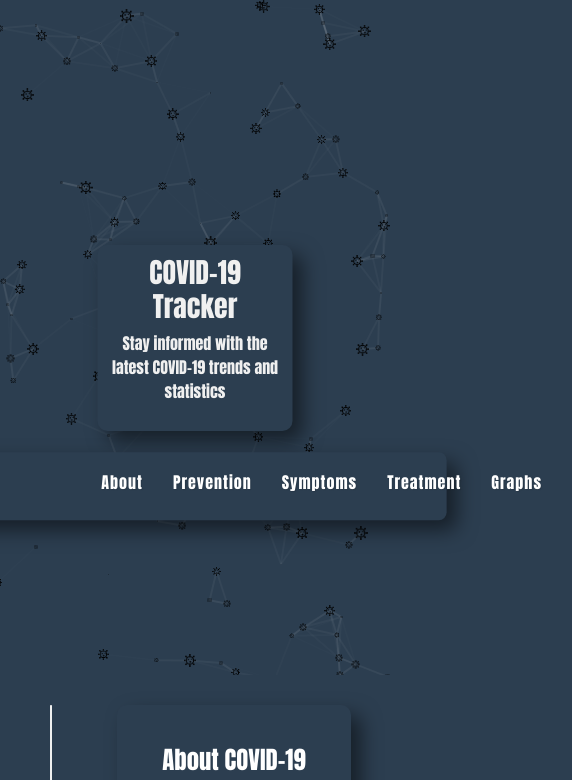
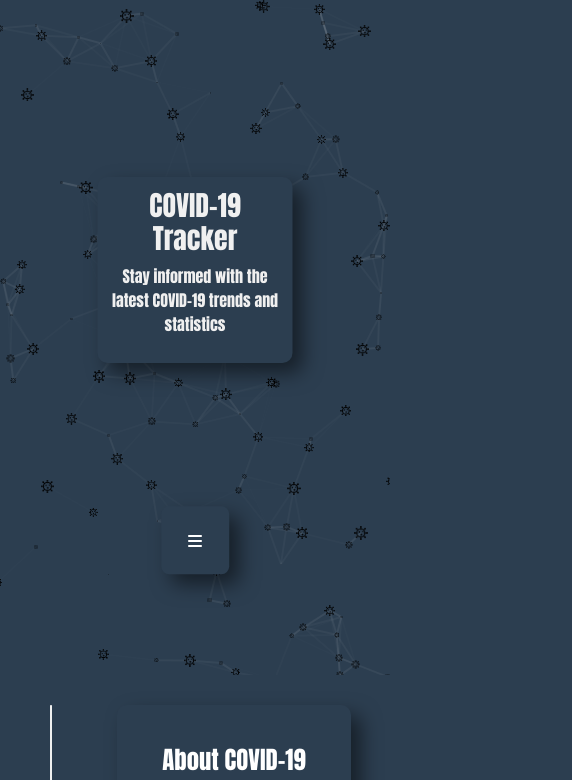
Before and after one commit to VV018/COVID19-Tracker, a plain HTML site: page index.html in a window 390 px wide. Shown: the top 780 px of the page, 572 px wide, since content can reach past the window. Drawn offline with nearby package versions, Linux system fonts and the light colour scheme; no server answers; a script that the page names is missing.

Commit message:
Made stuff responsive

```diff
--- a/app.js
+++ b/app.js
@@ -342,3 +342,12 @@ window.addEventListener("scroll", () => {
 scrollToTopButton.addEventListener("click", () => {
   window.scrollTo({ top: 0, behavior: "smooth" });
 });
+
+document.querySelector(".nav-mobile").addEventListener("click", function () {
+  const navLinks = document.querySelector(".nav-links");
+  if (navLinks.style.display === "none" || navLinks.style.display === "") {
+    navLinks.style.display = "block";
+  } else {
+    navLinks.style.display = "none";
+  }
+});
--- a/index.html
+++ b/index.html
@@ -5,7 +5,8 @@
   <meta charset="UTF-8">
   <meta name="viewport" content="width=device-width, initial-scale=1.0">
   <title>COVID-19 Tracker</title>
-  <link href="https://cdn.jsdelivr.net/npm/bootstrap@5.2.2/dist/css/bootstrap.min.css" rel="stylesheet" integrity="sha384-Zenh87qX5JnK2Jl0vWa8Ck2rdkQ2Bzep5IDxbcnCeuOxjzrPF/et3URy9Bv1WTRi" crossorigin="anonymous">
+  <link href="https://cdn.jsdelivr.net/npm/bootstrap@5.2.2/dist/css/bootstrap.min.css" rel="stylesheet"
+    integrity="sha384-Zenh87qX5JnK2Jl0vWa8Ck2rdkQ2Bzep5IDxbcnCeuOxjzrPF/et3URy9Bv1WTRi" crossorigin="anonymous">
   <link rel="stylesheet" href="styles.css">
   <script src="https://cdn.jsdelivr.net/npm/chart.js"></script>
   <link href="fontawesome-free-6.4.0-web/css/all.min.css" rel="stylesheet">
@@ -36,6 +37,9 @@
           <li><a href="#treatment">Treatment</a></li>
           <li><a href="#select">Graphs</a></li>
         </ul>
+        <div class="nav-mobile">
+          <i class="fas fa-bars"></i>
+        </div>
       </nav>
     </div>
   </header>
@@ -48,7 +52,10 @@
         </div>
         <div class="card-content">
           <h2>About COVID-19</h2>
-          <p>COVID-19 is a viral respiratory illness caused by the novel coronavirus SARS-CoV-2. Since its emergence in late 2019, the pandemic has had significant impacts on global health, economies, and daily life. This section provides information on prevention strategies, common symptoms, and treatment options for COVID-19. Select a state to view graphs and data related to the pandemic in your area.</p>
+          <p>COVID-19 is a viral respiratory illness caused by the novel coronavirus SARS-CoV-2. Since its emergence in
+            late 2019, the pandemic has had significant impacts on global health, economies, and daily life. This
+            section provides information on prevention strategies, common symptoms, and treatment options for COVID-19.
+            Select a state to view graphs and data related to the pandemic in your area.</p>
         </div>
       </div>
     </section>
@@ -76,7 +83,8 @@
         </div>
         <div class="card-content">
           <h2>Symptoms</h2>
-          <p>COVID-19 symptoms can range from mild to severe and typically appear 2-14 days after exposure to the virus. Common symptoms include: </p>
+          <p>COVID-19 symptoms can range from mild to severe and typically appear 2-14 days after exposure to the virus.
+            Common symptoms include: </p>
           <ul>
             <li>Fever or chills</li>
             <li>Cough</li>
@@ -90,7 +98,8 @@
             <li>Nausea or vomiting</li>
             <li>Diarrhea</li>
           </ul>
-            <p>It is crucial to seek medical attention if you are experiencing persistent chest pain, confusion, inability to wake or stay awake, or bluish lips or face.</p>
+          <p>It is crucial to seek medical attention if you are experiencing persistent chest pain, confusion, inability
+            to wake or stay awake, or bluish lips or face.</p>
         </div>
       </div>
     </section>
@@ -101,7 +110,11 @@
         </div>
         <div class="card-content">
           <h2>Treatment</h2>
-          <p>There is no specific antiviral treatment for COVID-19. For mild cases, individuals can often manage symptoms at home with rest, hydration, and over-the-counter medications. In more severe cases, hospitalization may be necessary to provide oxygen therapy, medications, and other supportive care. It is essential to consult with healthcare professionals for personalized advice and to follow their recommendations for managing the illness.</p>
+          <p>There is no specific antiviral treatment for COVID-19. For mild cases, individuals can often manage
+            symptoms at home with rest, hydration, and over-the-counter medications. In more severe cases,
+            hospitalization may be necessary to provide oxygen therapy, medications, and other supportive care. It is
+            essential to consult with healthcare professionals for personalized advice and to follow their
+            recommendations for managing the illness.</p>
         </div>
       </div>
     </section>
--- a/styles.css
+++ b/styles.css
@@ -10,7 +10,8 @@ h1 {
 
 .line-circle {
   position: absolute;
-  left: calc(-20% - 20px); /* Adjust for circle size */
+  left: calc(-20% - 20px);
+  /* Adjust for circle size */
   height: 100%;
   width: 2px;
   background-color: #f0f0f0;
@@ -22,9 +23,12 @@ h1 {
 }
 
 .circle {
-  position: absolute; /* Add this */
-  top: 50%; /* Add this */
-  transform: translateY(-50%); /* Add this */
+  position: absolute;
+  /* Add this */
+  top: 50%;
+  /* Add this */
+  transform: translateY(-50%);
+  /* Add this */
   width: 40px;
   height: 40px;
   background-color: #f0f0f0;
@@ -87,38 +91,44 @@ h1 {
 
 /* Navigation styles */
 
-@media screen and (max-width: 768px) {
-  /* Reduce the width of the navigation links container for smaller screens */
-  .nav-links {
-    width: 70%;
-  }
-}
+
+
+
+
+
 
 nav {
   display: flex;
   justify-content: space-around;
   align-items: center;
   min-height: 8vh;
+  min-width: 8vh;
   background-color: #2c3e50;
   color: #fff;
   box-shadow: 10px 10px 20px rgba(0, 0, 0, 0.5);
   font-family: Impact, Charcoal, sans-serif;
   border-radius: 8px;
   position: absolute;
-  top: 72%;
+  top: 80%;
+  /* Change this value to adjust the nav position */
   left: 50%;
   transform: translate(-50%, -50%);
 }
 
+
 .nav-links {
   display: flex;
   justify-content: space-around;
-  width: 50%;
+  width: 70%;
+}
+
+#navWhole {
+  padding: 10px;
 }
 
 .nav-links li {
   list-style: none;
-  margin-top: 4%;
+  margin-top: 10%;
 }
 
 .nav-links a {
@@ -135,6 +145,25 @@ nav {
   color: #18a2b8;
   transition: all 1s ease-in-out;
 }
+
+
+/* Responsive Navigation */
+@media screen and (max-width: 768px) {
+  .nav-links {
+    display: none;
+  }
+
+  .nav-mobile {
+    display: block;
+  }
+}
+
+@media screen and (min-width: 769px) {
+  .nav-mobile {
+    display: none;
+  }
+}
+
 
 /* Hero image styles */
 .hero {
@@ -153,7 +182,7 @@ nav {
 
 .hero-text {
   position: absolute;
-  top: 50%;
+  top: 40%;
   left: 50%;
   transform: translate(-50%, -50%);
   text-align: center;
```
Also changed, not shown: 1 other file. Lines whose indentation alone changed are shown as unchanged.
